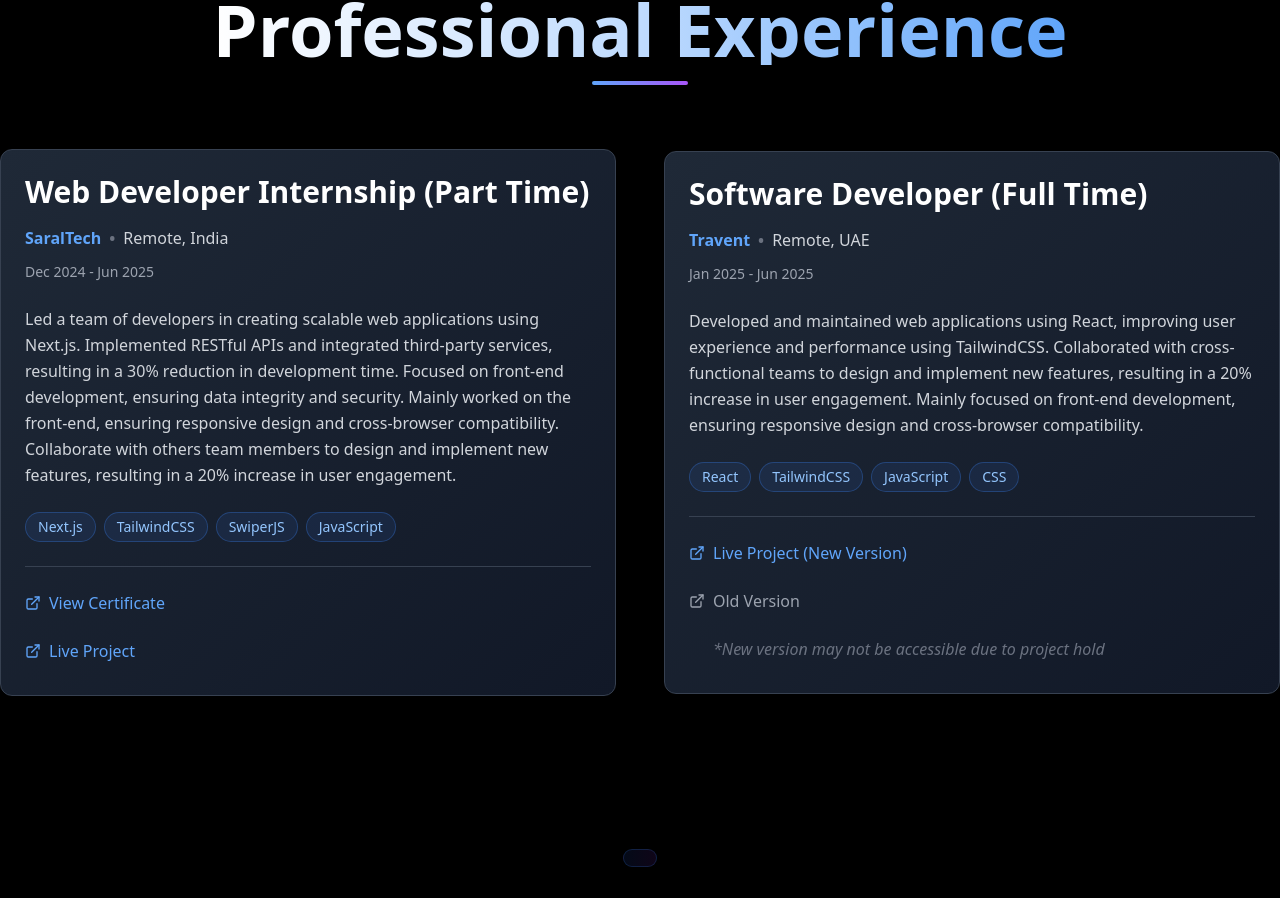
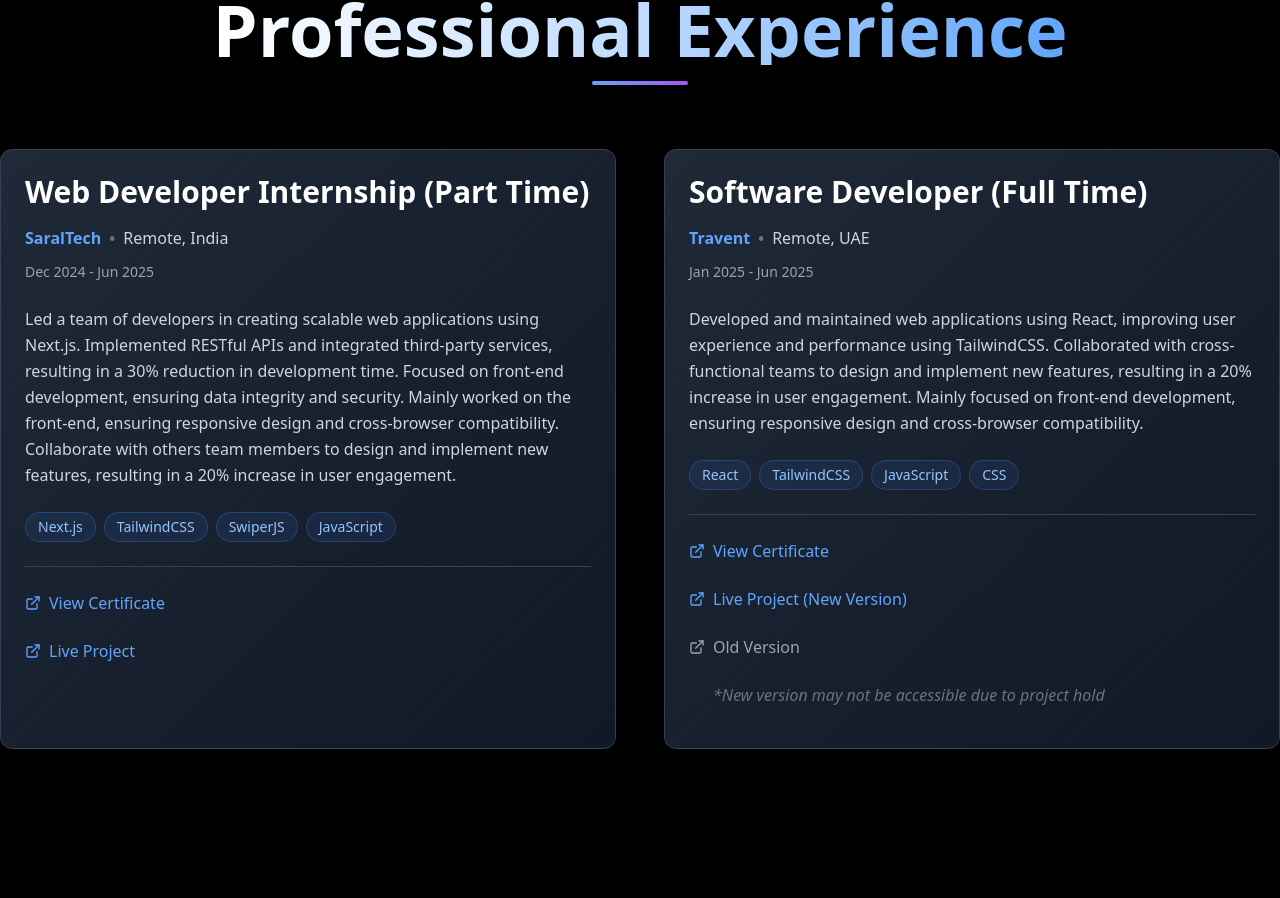
Before and after one commit to ittarek/myProtFolio, a React (Vite) app: page / in a window 1280 px wide. Shown: the part 3793-4691 px from the top of the page. Built offline with nearby package versions, Linux system fonts and the light colour scheme.

Commit message:
fix exp and add cittificate

```diff
--- a/src/Components/Experiences/Experiences.jsx
+++ b/src/Components/Experiences/Experiences.jsx
@@ -29,6 +29,8 @@
     description:
       'Developed and maintained web applications using React, improving user experience and performance using TailwindCSS. Collaborated with cross-functional teams to design and implement new features, resulting in a 20% increase in user engagement. Mainly focused on front-end development, ensuring responsive design and cross-browser compatibility.',
     technologies: ['React', 'TailwindCSS', 'JavaScript', 'CSS'],
+    certificate_link:
+      'https://drive.google.com/file/d/1FkEL_dYW2Yt4kDtDxK17T86LH3xyRZQo/view?usp=sharing',
     image: travent,
     websiteLink: 'https://travent.me/',
     old_websiteLink: 'https://www.travent.ae/',
@@ -84,8 +86,8 @@
       {/* Experience Cards Grid */}
       <div className="grid grid-cols-1 md:grid-cols-2 items-center lg:gap-12 max-w-7xl w-full">
         {prof_experience.map(exp => (
-          <div className="exp_card_wrapper relative min-h-[450px]" key={exp.id}>
-            <div className="exp_card md:h-[vh] group relative bg-gradient-to-br from-gray-800 to-gray-900 border border-gray-700 p-6 rounded-xl shadow-xl transition-all duration-500 hover:shadow-2xl hover:border-blue-500/50 cursor-pointer overflow-visible">
+          <div className="exp_card_wrapper relative min-h-[500px]" key={exp.id}>
+            <div className="exp_card md:h-[600px] group relative bg-gradient-to-br from-gray-800 to-gray-900 border border-gray-700 p-6 rounded-xl shadow-xl transition-all duration-500 hover:shadow-2xl hover:border-blue-500/50 cursor-pointer overflow-visible">
               {/* Gradient Overlay on Hover */}
               <div className="absolute inset-0 bg-gradient-to-br from-blue-500/0 to-purple-500/0 group-hover:from-blue-500/5 group-hover:to-purple-500/5 rounded-xl transition-all duration-500"></div>
 
```
Also changed, not shown: 1 other file (tests, documents, lock files or other folders).
